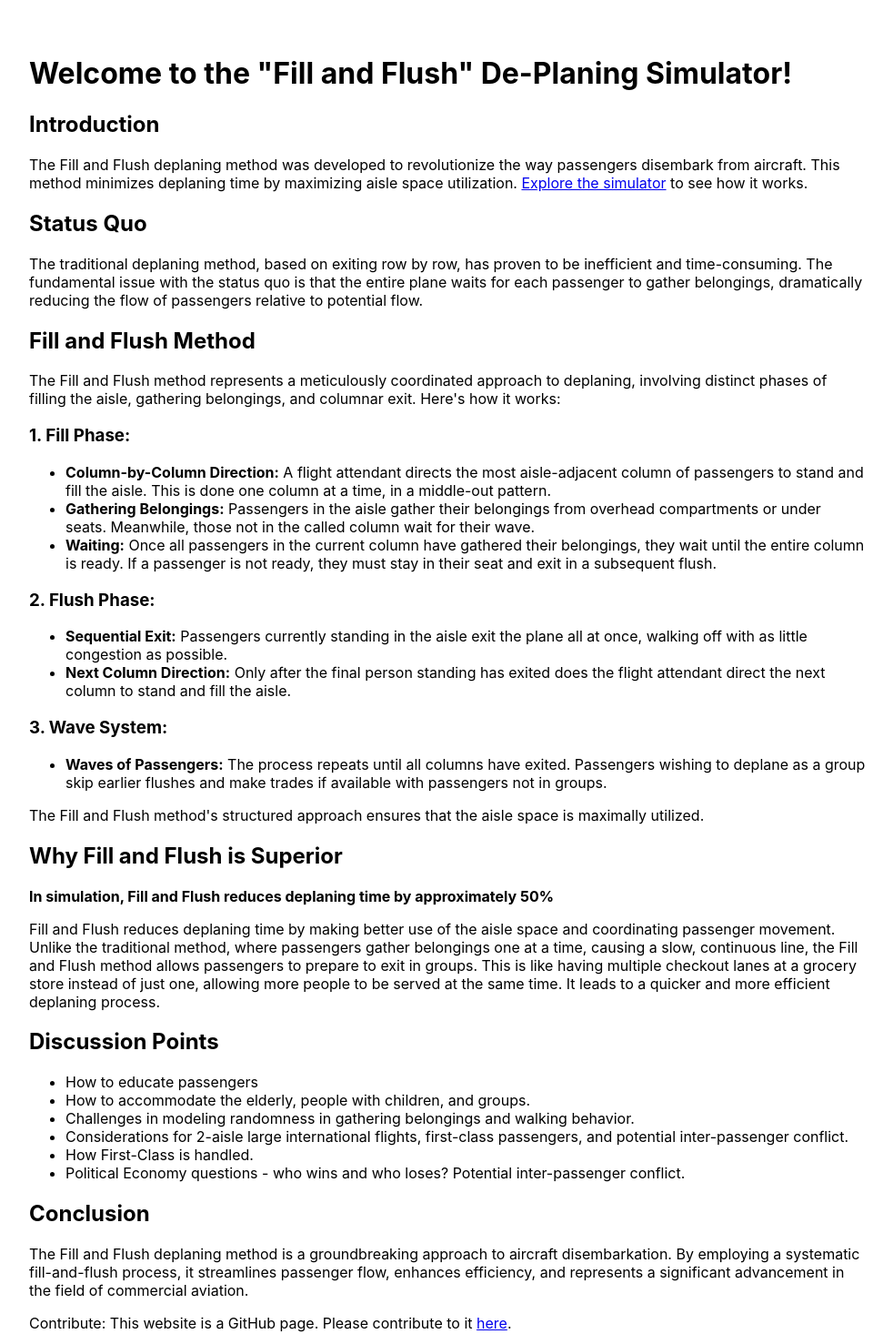
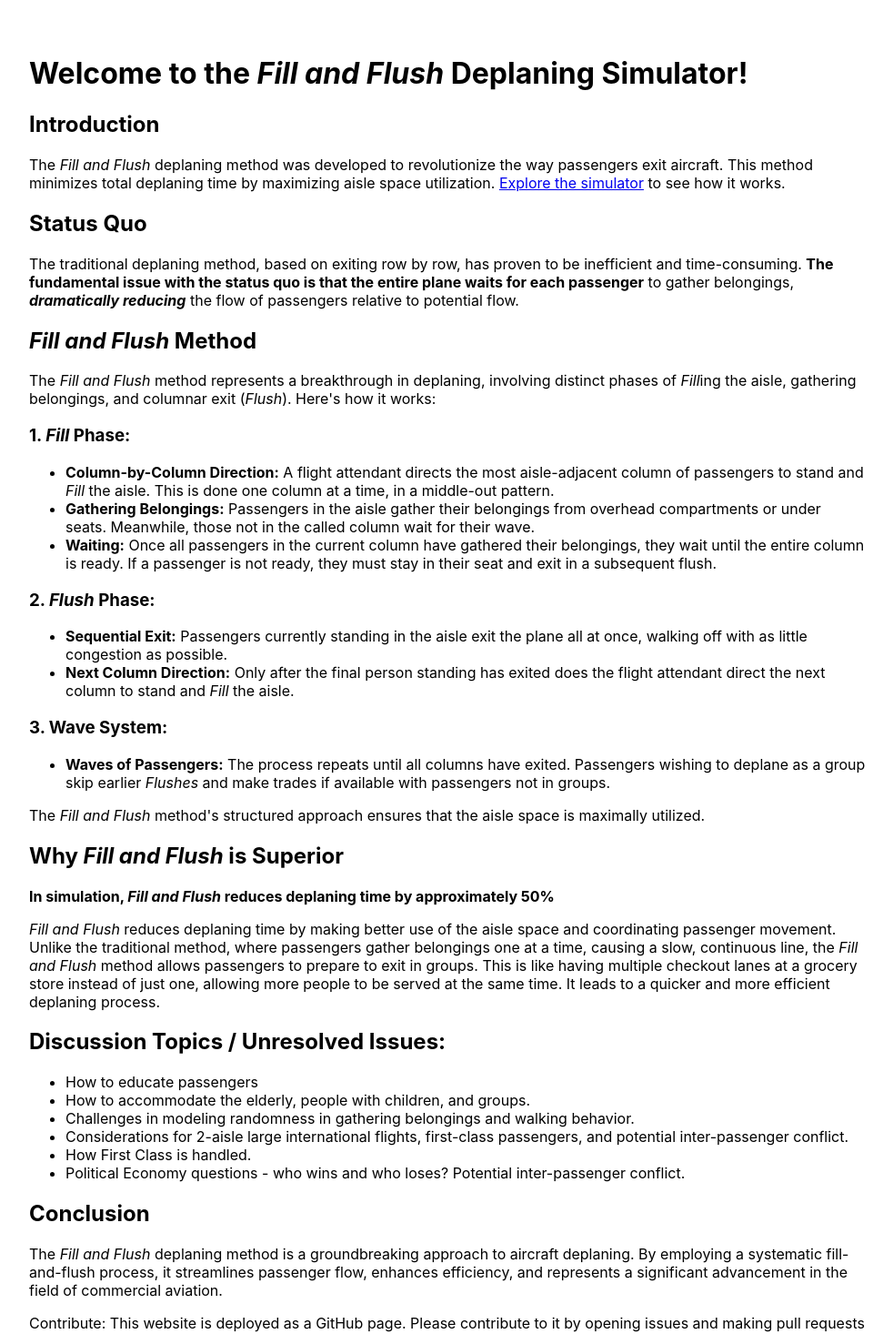
Before and after one commit to josephecombs/fill-flush, a React (Create React App) app: page / in a window 1280 px wide. Shown: the top 1466 px of the page at 91% size, without its empty margins (148-1130 px from the left). Built offline with nearby package versions, Linux system fonts and the light colour scheme.

Commit message:
more tweaks

```diff
--- a/src/HomePage.js
+++ b/src/HomePage.js
@@ -5,67 +5,67 @@ import { Link } from 'react-router-dom';
 function HomePage() {
   return (
     <div className="homepage-container">
-      <h1>Welcome to the "Fill and Flush" De-Planing Simulator!</h1>
+      <h1>Welcome to the <em>Fill and Flush</em> Deplaning Simulator!</h1>
 
       <section className="intro">
         <h2>Introduction</h2>
-        <p>The Fill and Flush deplaning method was developed to revolutionize the way passengers disembark from aircraft. This method minimizes deplaning time by maximizing aisle space utilization. <Link to="/simulate">Explore the simulator</Link> to see how it works.</p>
+        <p>The <em>Fill and Flush</em> deplaning method was developed to revolutionize the way passengers exit aircraft. This method minimizes total deplaning time by maximizing aisle space utilization. <Link to="/simulate">Explore the simulator</Link> to see how it works.</p>
       </section>
 
       <section className="status-quo">
         <h2>Status Quo</h2>
-        <p>The traditional deplaning method, based on exiting row by row, has proven to be inefficient and time-consuming. The fundamental issue with the status quo is that the entire plane waits for each passenger to gather belongings, dramatically reducing the flow of passengers relative to potential flow.</p>
+        <p>The traditional deplaning method, based on exiting row by row, has proven to be inefficient and time-consuming. <strong>The fundamental issue with the status quo is that the entire plane waits for each passenger</strong> to gather belongings, <strong><em>dramatically reducing</em></strong> the flow of passengers relative to potential flow.</p>
       </section>
 
       <section className="fill-and-flush">
-        <h2>Fill and Flush Method</h2>
-        <p>The Fill and Flush method represents a meticulously coordinated approach to deplaning, involving distinct phases of filling the aisle, gathering belongings, and columnar exit. Here's how it works:</p>
+        <h2><em>Fill and Flush</em> Method</h2>
+        <p>The <em>Fill and Flush</em> method represents a breakthrough in deplaning, involving distinct phases of <em>Fill</em>ing the aisle, gathering belongings, and columnar exit (<em>Flush</em>). Here's how it works:</p>
 
-        <h3>1. Fill Phase:</h3>
+        <h3>1. <em>Fill</em> Phase:</h3>
         <ul>
-          <li><strong>Column-by-Column Direction:</strong> A flight attendant directs the most aisle-adjacent column of passengers to stand and fill the aisle. This is done one column at a time, in a middle-out pattern.</li>
+          <li><strong>Column-by-Column Direction:</strong> A flight attendant directs the most aisle-adjacent column of passengers to stand and <em>Fill</em> the aisle. This is done one column at a time, in a middle-out pattern.</li>
           <li><strong>Gathering Belongings:</strong> Passengers in the aisle gather their belongings from overhead compartments or under seats. Meanwhile, those not in the called column wait for their wave.</li>
           <li><strong>Waiting:</strong> Once all passengers in the current column have gathered their belongings, they wait until the entire column is ready. If a passenger is not ready, they must stay in their seat and exit in a subsequent flush.</li>
         </ul>
 
-        <h3>2. Flush Phase:</h3>
+        <h3>2. <em>Flush</em> Phase:</h3>
         <ul>
           <li><strong>Sequential Exit:</strong> Passengers currently standing in the aisle exit the plane all at once, walking off with as little congestion as possible.</li>
-          <li><strong>Next Column Direction:</strong> Only after the final person standing has exited does the flight attendant direct the next column to stand and fill the aisle.</li>
+          <li><strong>Next Column Direction:</strong> Only after the final person standing has exited does the flight attendant direct the next column to stand and <em>Fill</em> the aisle.</li>
         </ul>
 
         <h3>3. Wave System:</h3>
         <ul>
-          <li><strong>Waves of Passengers:</strong> The process repeats until all columns have exited. Passengers wishing to deplane as a group skip earlier flushes and make trades if available with passengers not in groups.</li>
+          <li><strong>Waves of Passengers:</strong> The process repeats until all columns have exited. Passengers wishing to deplane as a group skip earlier <em>Flushes</em> and make trades if available with passengers not in groups.</li>
         </ul>
 
-        <p>The Fill and Flush method's structured approach ensures that the aisle space is maximally utilized.</p>
+        <p>The <em>Fill and Flush</em> method's structured approach ensures that the aisle space is maximally utilized.</p>
       </section>
 
       <section className="superiority">
-        <h2>Why Fill and Flush is Superior</h2>
-        <p><strong>In simulation, Fill and Flush reduces deplaning time by approximately 50%</strong></p>
-        <p>Fill and Flush reduces deplaning time by making better use of the aisle space and coordinating passenger movement. Unlike the traditional method, where passengers gather belongings one at a time, causing a slow, continuous line, the Fill and Flush method allows passengers to prepare to exit in groups. This is like having multiple checkout lanes at a grocery store instead of just one, allowing more people to be served at the same time. It leads to a quicker and more efficient deplaning process.</p>
+        <h2>Why <em>Fill and Flush</em> is Superior</h2>
+        <p><strong>In simulation, <em>Fill and Flush</em> reduces deplaning time by approximately 50%</strong></p>
+        <p><em>Fill and Flush</em> reduces deplaning time by making better use of the aisle space and coordinating passenger movement. Unlike the traditional method, where passengers gather belongings one at a time, causing a slow, continuous line, the <em>Fill and Flush</em> method allows passengers to prepare to exit in groups. This is like having multiple checkout lanes at a grocery store instead of just one, allowing more people to be served at the same time. It leads to a quicker and more efficient deplaning process.</p>
       </section>
 
       <section className="discussion">
-        <h2>Discussion Points</h2>
+        <h2>Discussion Topics / Unresolved Issues:</h2>
         <ul>
           <li>How to educate passengers</li>
           <li>How to accommodate the elderly, people with children, and groups.</li>
           <li>Challenges in modeling randomness in gathering belongings and walking behavior.</li>
           <li>Considerations for 2-aisle large international flights, first-class passengers, and potential inter-passenger conflict.</li>
-          <li>How First-Class is handled.</li>
+          <li>How First Class is handled.</li>
           <li>Political Economy questions - who wins and who loses? Potential inter-passenger conflict.</li>
         </ul>
       </section>
 
       <section className="conclusion">
         <h2>Conclusion</h2>
-        <p>The Fill and Flush deplaning method is a groundbreaking approach to aircraft disembarkation. By employing a systematic fill-and-flush process, it streamlines passenger flow, enhances efficiency, and represents a significant advancement in the field of commercial aviation.</p>
+        <p>The <em>Fill and Flush</em> deplaning method is a groundbreaking approach to aircraft deplaning. By employing a systematic fill-and-flush process, it streamlines passenger flow, enhances efficiency, and represents a significant advancement in the field of commercial aviation.</p>
       </section>
 
-      <p>Contribute: This website is a GitHub page. Please contribute to it <a href="https://github.com/josephecombs/fill-flush/">here</a>.</p>
+      <p>Contribute: This website is deployed as a GitHub page. Please contribute to it by opening issues and making pull requests <a href="https://github.com/josephecombs/fill-flush/">here</a>.</p>
 
       <Link to="/simulate" className="simulate-button">Start Simulating</Link>
     </div>
--- a/src/SimulatePage.js
+++ b/src/SimulatePage.js
@@ -130,7 +130,7 @@ class SimulatePage extends React.Component {
   render() {
     return (
       <div className="App">
-        <h1>Fill and Flush Deplaning Simulator</h1>
+        <h1><em>Fill and Flush</em> Deplaning Simulator</h1>
         <table className="input-table">
           <tbody>
             <tr>
@@ -154,7 +154,7 @@ class SimulatePage extends React.Component {
         <button className="simulate-button" onClick={this.runSimulation}>Run Simulation</button>
         {(this.state.totalLivesSaved !== null) && <div>
             <p>Time to deplane status quo: {this.formatTime(this.state.timeCurrent)}</p>
-            <p>Time to deplane using FILL AND FLUSH method: {this.formatTime(this.state.timeFuture)}</p>
+            <p>Time to deplane using <em>Fill and Flush</em> method: {this.formatTime(this.state.timeFuture)}</p>
 
             <div id="simulation-player-controls">
               <div>Simulation at {this.state.animationSecond} Seconds</div>
```
